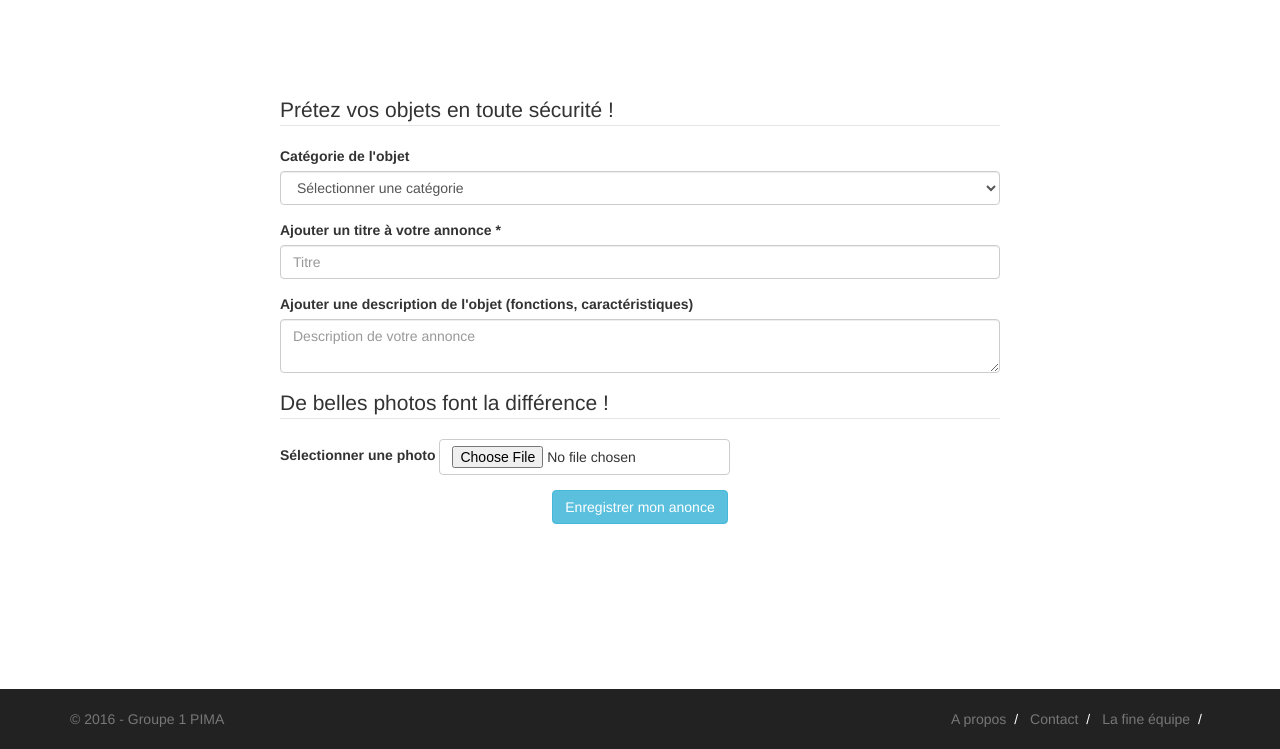
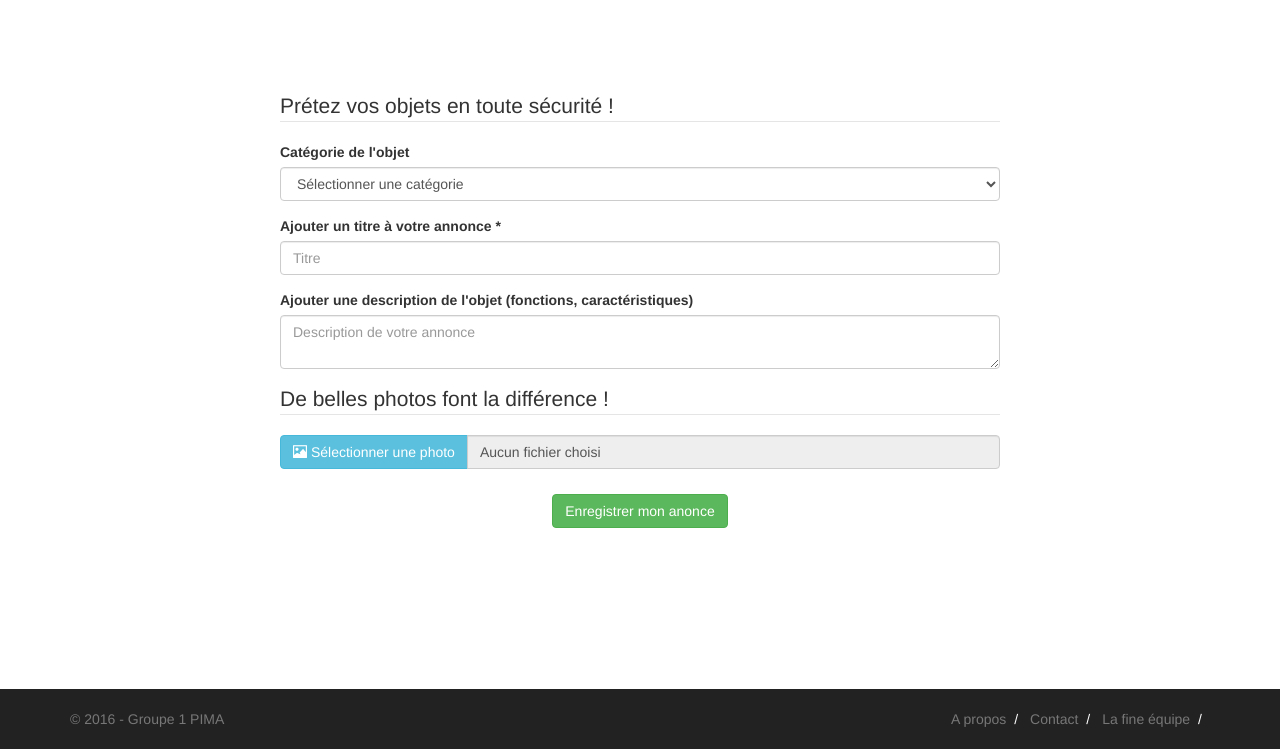
Before and after one commit to jchoquet/crowdlending, a PHP site: page /ajout.php in a window 1280 px wide. Shown: the part 51-800 px from the top of the page. Run offline with PHP 8.4, Linux system fonts and the light colour scheme; the visitor is signed in with stand-in values (Sample User, id 1); tables that the repository leaves empty hold one stand-in row (values such as "Sample post"); some web fonts are replaced.

Commit message:
bouton ajout d'image

```diff
--- a/Scripts/ajout.js
+++ b/Scripts/ajout.js
@@ -1,4 +1,23 @@
 $(document).ready(function(){
+
+	$(document).on('change', ':file', function() {
+		var input = $(this);
+		if (input.val())
+	  {
+	    label = input.val().replace(/\\/g, '/').replace(/.*\//, '');
+		}
+	  else
+	  {
+	    label = "Aucun fichier choisi";
+		}
+	    input.trigger('fileselect', label);
+	});
+
+	$(':file').on('fileselect', function (event, label) {
+		var input = $(this).parents('.input-group').find(':text'),
+		log = label;
+		input.val(log);
+	});
 
 	/* variables ajout */
 
--- a/Styles/ajout.css
+++ b/Styles/ajout.css
@@ -47,3 +47,28 @@ body {
     margin-left: 10px;
     color : #a94442;
 }
+
+
+.btn-file {
+    position: relative;
+    overflow: hidden;
+}
+.btn-file input[type=file] {
+    position: absolute;
+    top: 0;
+    right: 0;
+    min-width: 100%;
+    min-height: 100%;
+    font-size: 100px;
+    text-align: right;
+    filter: alpha(opacity=0);
+    opacity: 0;
+    outline: none;
+    background: white;
+    cursor: inherit;
+    display: block;
+}
+
+.btn-success {
+    margin-top: 25px;
+}
--- a/Views/FormulaireAjout.php
+++ b/Views/FormulaireAjout.php
@@ -52,17 +52,17 @@ include 'Controls/ListeCategorie.php';
                     </fieldset>
                 </div>
 
-                <div class="row">
-                    <div class="form-group col-md-12">
-                        <label for="photo">Sélectionner une photo</label>
-                        <span class="btn btn-default btn-file"><input type="file" id="photo" name="photo" />
+                <div class="input-group">
+                    <label class="input-group-btn" for="photo">
+                        <span class="btn btn-info"><span class="glyphicon glyphicon-picture"></span>
+                        Sélectionner une photo <input type="file" id="photo" name="photo" style="display: none;">
                         </span>
-                    </div>
+                    </label>
+                    <input type="text" class="form-control" readonly="" value="Aucun fichier choisi" />
                 </div>
 
-
                 <p class="lead text-center">
-                     <button type="submit" class="btn btn-md btn-info" id="ajout" name="ajout">Enregistrer mon anonce</button>
+                     <button type="submit" class="btn btn-md btn-success" id="ajout" name="ajout">Enregistrer mon anonce</button>
                 </p>
                 <span class="errors" id="formerror"></span>
 
```
